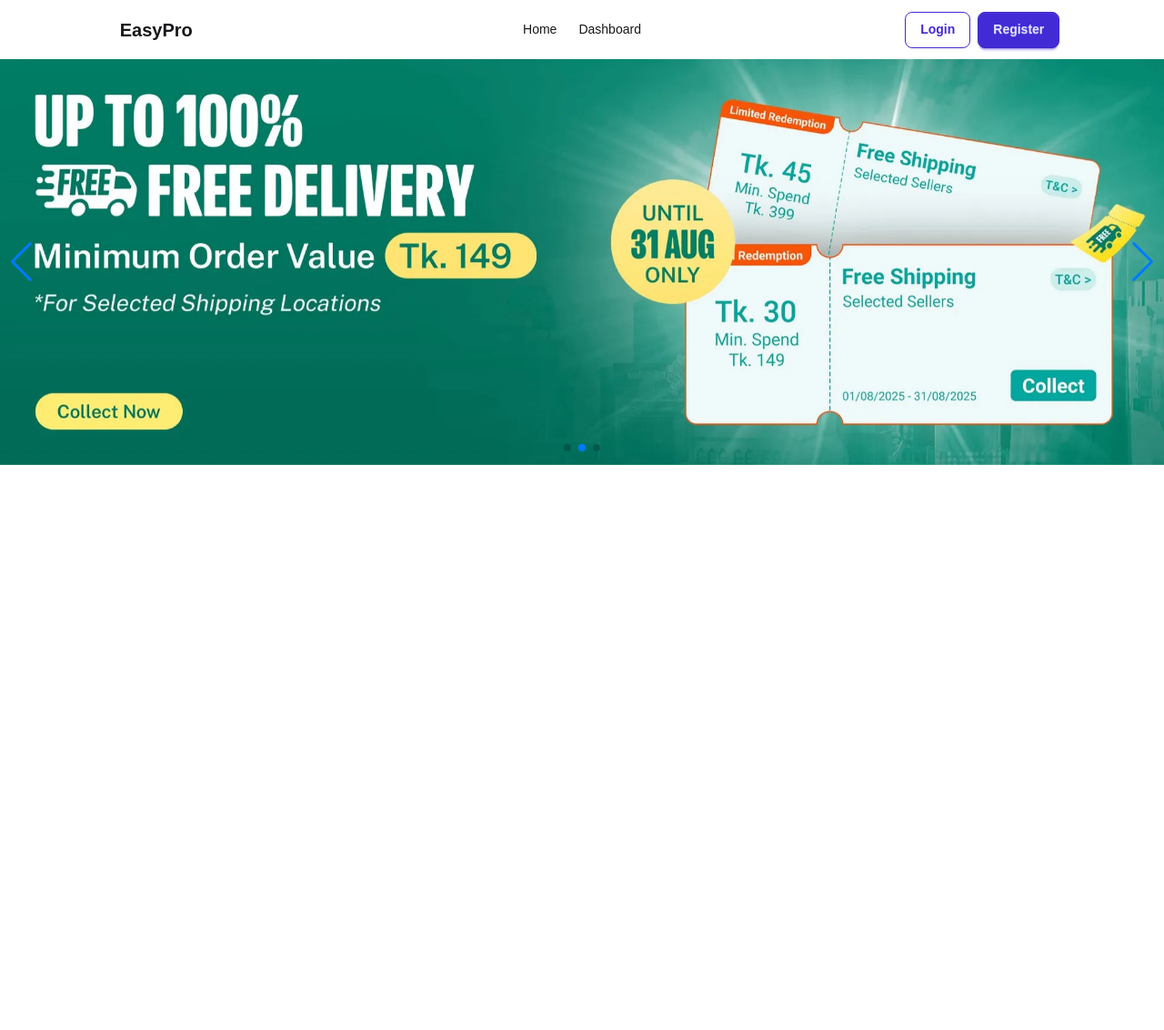
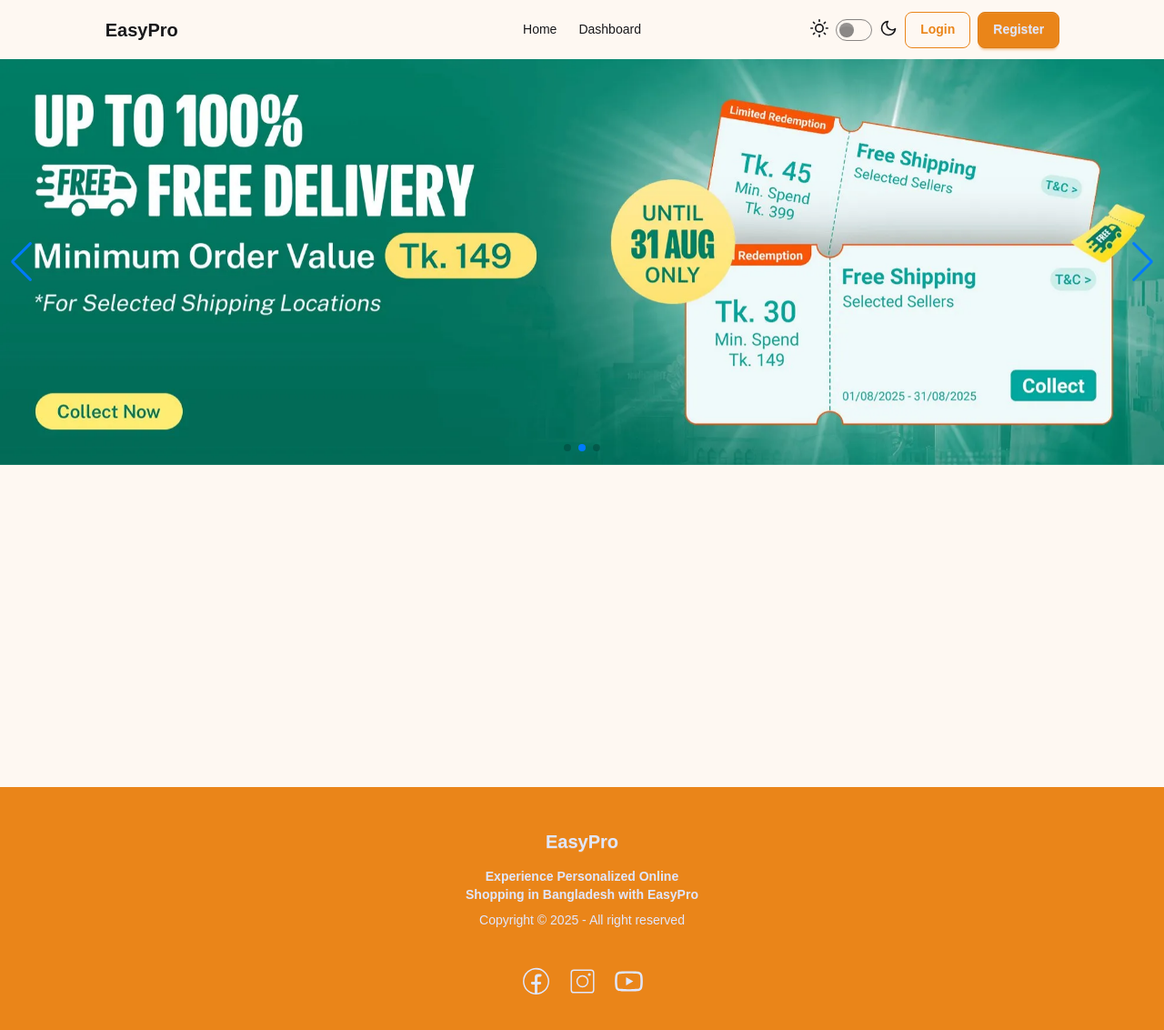
Before and after one commit to Parvez141300/product-web-next-app, a Next.js app: page / in a window 1280 px wide. Shown: the top 1132 px of the page at 91% size. Before the commit the page ends 800 px from the top, so only its background shows below. Built offline with nearby package versions, Linux system fonts and the light colour scheme.

Commit message:
created a footer component

```diff
--- a/package.json
+++ b/package.json
@@ -14,6 +14,7 @@
     "next": "15.5.0",
     "react": "19.1.0",
     "react-dom": "19.1.0",
+    "react-icons": "^5.5.0",
     "swiper": "^11.2.10"
   },
   "devDependencies": {
--- a/src/app/components/Button/Button.jsx
+++ b/src/app/components/Button/Button.jsx
@@ -1,5 +1,5 @@
+
 import React from 'react';
-
 const Button = ({className, children}) => {
     return (
         <button className={`btn ${className}`}>{children}</button>
--- /dev/null
+++ b/src/app/components/Footer/Footer.jsx
@@ -0,0 +1,29 @@
+import React from "react";
+import { CiFacebook } from "react-icons/ci";
+import { CiInstagram } from "react-icons/ci";
+import { AiOutlineYoutube } from "react-icons/ai";
+
+const Footer = () => {
+  return (
+    <footer className="footer footer-horizontal footer-center bg-primary text-primary-content p-10">
+      <aside>
+        <h1 className="btn btn-ghost text-xl">EasyPro</h1>
+        <p className="font-bold">
+          Experience Personalized Online
+          <br />
+          Shopping in Bangladesh with EasyPro
+        </p>
+        <p>Copyright © {new Date().getFullYear()} - All right reserved</p>
+      </aside>
+      <nav>
+        <div className="grid grid-flow-col gap-4">
+        <CiFacebook size={35} />
+        <CiInstagram size={35} />
+        <AiOutlineYoutube size={35} />
+        </div>
+      </nav>
+    </footer>
+  );
+};
+
+export default Footer;
--- a/src/app/components/NavBar/NavBar.jsx
+++ b/src/app/components/NavBar/NavBar.jsx
@@ -1,6 +1,8 @@
+
 import Link from "next/link";
 import React from "react";
 import Button from "../Button/Button";
+import ThemeToggle from "./shared/ThemeToggle";
 
 const NavBar = () => {
   const links = (
@@ -41,21 +43,22 @@ const NavBar = () => {
             {links}
           </ul>
         </div>
-        <a className="btn btn-ghost text-xl">EasyPro</a>
+        <Link href={'/'} className="btn btn-ghost text-xl px-0">EasyPro</Link>
       </div>
       <div className="navbar-center hidden lg:flex">
         <ul className="menu menu-horizontal px-1">{links}</ul>
       </div>
       <div className="navbar-end gap-2">
+        {/* theme toggle */}
+        <ThemeToggle></ThemeToggle>
+        {/* authentication links */}
         <Link href={"/login"}>
           <Button className={"btn-primary btn-outline rounded-lg"}>
             Login
           </Button>
         </Link>
         <Link href={"/register"}>
-          <Button className={"btn-primary rounded-lg"}>
-            Register
-          </Button>
+          <Button className={"btn-primary rounded-lg"}>Register</Button>
         </Link>
       </div>
     </div>
--- /dev/null
+++ b/src/app/components/NavBar/shared/ThemeToggle.jsx
@@ -0,0 +1,42 @@
+import React from "react";
+
+const ThemeToggle = () => {
+  return (
+    <label className="flex cursor-pointer gap-2">
+      <svg
+        xmlns="http://www.w3.org/2000/svg"
+        width="20"
+        height="20"
+        viewBox="0 0 24 24"
+        fill="none"
+        stroke="currentColor"
+        strokeWidth="2"
+        strokeLinecap="round"
+        strokeLinejoin="round"
+      >
+        <circle cx="12" cy="12" r="5" />
+        <path d="M12 1v2M12 21v2M4.2 4.2l1.4 1.4M18.4 18.4l1.4 1.4M1 12h2M21 12h2M4.2 19.8l1.4-1.4M18.4 5.6l1.4-1.4" />
+      </svg>
+      <input
+        type="checkbox"
+        value="night"
+        className="toggle theme-controller"
+      />
+      <svg
+        xmlns="http://www.w3.org/2000/svg"
+        width="20"
+        height="20"
+        viewBox="0 0 24 24"
+        fill="none"
+        stroke="currentColor"
+        strokeWidth="2"
+        strokeLinecap="round"
+        strokeLinejoin="round"
+      >
+        <path d="M21 12.79A9 9 0 1 1 11.21 3 7 7 0 0 0 21 12.79z"></path>
+      </svg>
+    </label>
+  );
+};
+
+export default ThemeToggle;
--- a/src/app/globals.css
+++ b/src/app/globals.css
@@ -3,7 +3,21 @@
   themes: light --default, night;
 }
 
-
+@plugin "daisyui/theme" {
+  name: "light";
+  default: true;
+  --color-primary: #ea8519;
+  --color-secondary: #7df275;
+  --color-accent: #49ee8e;
+  --color-base-100: #fef8f2;
+}
+@plugin "daisyui/theme" {
+  name: "night";
+  --color-primary: #e58015;
+  --color-secondary: #158c0d;
+  --color-accent: #11b656;
+  --color-base-100: #0e0801;
+}
 
 :root {
   font-family: Arial, Helvetica, sans-serif;
--- a/src/app/layout.js
+++ b/src/app/layout.js
@@ -1,6 +1,7 @@
 import { Geist, Geist_Mono } from "next/font/google";
 import "./globals.css";
 import NavBar from "./components/NavBar/NavBar";
+import Footer from "./components/Footer/Footer";
 
 const geistSans = Geist({
   variable: "--font-geist-sans",
@@ -26,9 +27,12 @@ export default function RootLayout({ children }) {
         <nav className="shadow-sm">
           <NavBar></NavBar>
         </nav>
-        <main className="space-y-8">
+        <main className="space-y-8 min-h-screen">
           {children}
         </main>
+        <footer>
+          <Footer></Footer>
+        </footer>
       </body>
     </html>
   );
```
Also changed, not shown: 1 other file (tests, documents, lock files or other folders).
